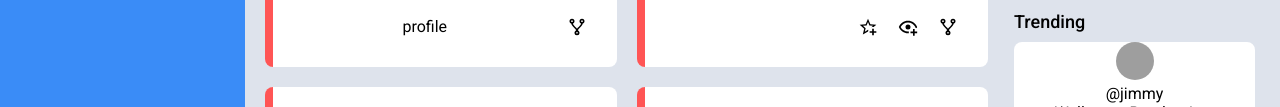
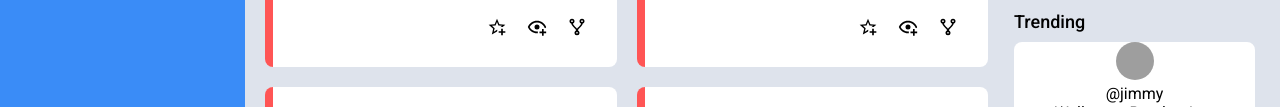
Before and after one commit to drrckchng/Admin-Dashboard, a plain HTML site: page index.html in a window 1280 px wide. Shown: the part 568-675 px from the top of the page. Drawn offline with Linux system fonts and the light colour scheme; grey boxes are pictures that could not be loaded.

Commit message:
Readd deleted buttons

```diff
--- a/index.html
+++ b/index.html
@@ -112,7 +112,10 @@
                 <p>Impossible App</p>
                 <p>Malesuada nunc vel risus commodo viverra maecenas accumsan lacus vel. Facilisis mauris sit amet massa vitae tortor.</p>
               </div>
-              <div class="card-buttons">profile
+              <div class="card-buttons">
+                <div></div>
+                <img src="img/star-plus-outline.svg" alt="star">
+                <img src="img/eye-plus-outline.svg" alt="watch">
                 <img src="img/source-fork.svg" alt="fork">
               </div>
             </div>
```
